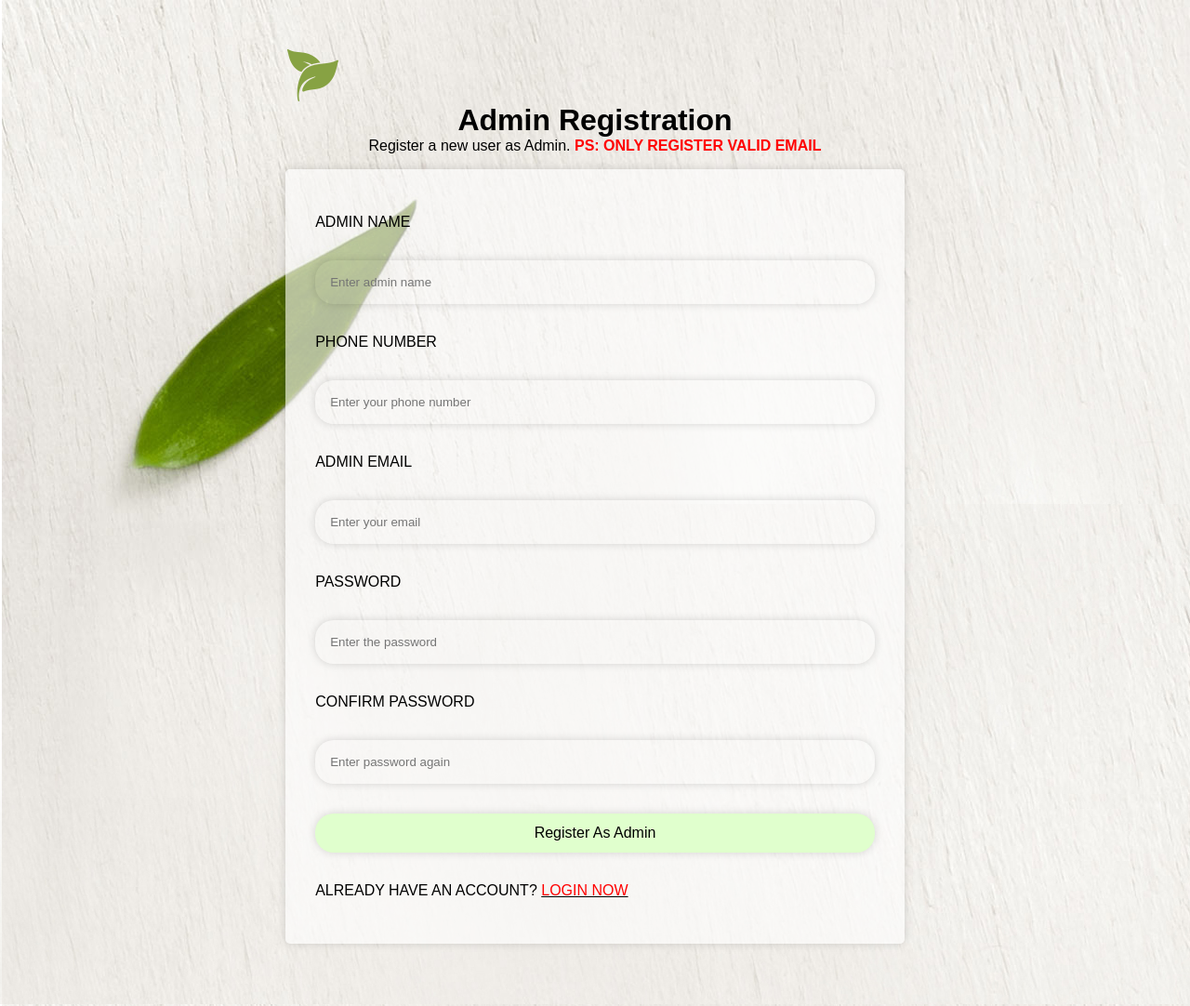
After one commit to basharulalammazu/Green-Tea-Coffee-Shop, a PHP site: page /admin/admin_reg.php in a window 1280 px wide. The commit adds this page. Shown: the whole page at 93% size. Run offline with PHP 8.4, Linux system fonts and the light colour scheme; some libraries are stand-ins or nearby versions.

Commit message:
Added REGISTER NEW ADMIN functionality from admin>dashboard>register user's

```diff
--- /dev/null
+++ b/admin/admin_reg.php
@@ -0,0 +1,127 @@
+<?php
+include '../components/connection.php';
+include '../validitycheck.php';
+
+session_start();
+
+if (isset($_SESSION['user_id']))
+    $user_id = $_SESSION['user_id'];
+else
+    $user_id = '';
+
+if (isset($_POST['submit']))
+{
+    // Sanitize and assign user inputs
+    $name = filter_var($_POST['name'], FILTER_SANITIZE_STRING);
+    $email = filter_var($_POST['email'], FILTER_SANITIZE_EMAIL);
+    $phoneNumber = filter_var($_POST['phone_number'], FILTER_SANITIZE_STRING);
+    $pass = filter_var($_POST['pass'], FILTER_SANITIZE_STRING);
+    $cpass = filter_var($_POST['cpass'], FILTER_SANITIZE_STRING);
+
+    // Validate email format
+    if (!filter_var($email, FILTER_VALIDATE_EMAIL))
+        $error_msg[] = 'Please enter a valid email address';
+
+    // Check if email already exists
+    $select_user = $conn->prepare("SELECT * FROM users WHERE email = ?");
+    $select_user->bind_param("s", $email); // Binding parameters in MySQLi
+    $select_user->execute();
+    $result = $select_user->get_result();
+
+    if ($result->num_rows > 0)
+        $error_msg[] = 'Email already exists';
+    else
+    {
+        // Check if passwords match
+        if ($pass != $cpass)
+            $error_msg[] = 'Password doesn\'t match';
+        else
+        {
+            $strongPass = isStrongPassword($pass); // Check if the password is strong
+
+            if ($strongPass === true)
+            {
+                // Hash the password for security
+                $hashed_pass = password_hash($pass, PASSWORD_BCRYPT);
+
+                $query = "INSERT INTO users (name, phone_number, email, password, user_type) VALUES (?, ?, ?, ?, 'Admin')";
+                $stmt = $conn->prepare($query);
+                $stmt->bind_param("ssss", $name, $phoneNumber, $email, $hashed_pass);
+
+                if($stmt->execute())
+                {
+                    $success_msg[] = 'Admin registration successful! Please login.';
+                    header('location: ../login.php');
+                }
+                else
+                    $error_msg[] = 'Error: ' . $conn->error;
+            }
+            else
+            {
+                if (is_array($strongPass))
+                {
+                    foreach ($strongPass as $msg)
+                        $error_msg[] = $msg;
+                }
+                else
+                    $error_msg[] = $strongPass;
+            }
+        }
+    }
+}
+?>
+
+<style type="text/css">
+    <?php include 'admin_style.css';?>
+</style>
+
+<!DOCTYPE html>
+<html lang="en">
+<head>
+    <meta charset="UTF-8">
+    <meta name="viewport" content="width=device-width, initial-scale=1.0">
+    <title>Green Tea - Admin Register</title>
+</head>
+<body>
+    <div class="main-container">
+        <section class="form-container">
+            <div class="title">
+                <img src="../assets/image/download.png">
+                <h1>Admin Registration</h1>
+                <p style="text-align: center; font-size: 16px; font-family: Arial, sans-serif;">
+                    Register a new user as Admin.
+                        <span style="color: red; font-weight: bold;">PS: ONLY REGISTER VALID EMAIL</span>
+                </p>
+            </div>
+            <form action="" method="post">
+                <div class="input-field">
+                    <p>Admin Name</p>
+                    <input type="text" name="name" placeholder="Enter admin name" maxlength="50" required value="<?php echo isset($name) ? htmlspecialchars($name) : ''; ?>">
+                </div>
+                <div class="input-field">
+                    <p>Phone Number</p>
+                    <input type="text" name="phone_number" placeholder="Enter your phone number" maxlength="14" required value="<?php echo isset($phoneNumber) ? htmlspecialchars($phoneNumber) : ''; ?>">
+                </div>
+                <div class="input-field">
+                    <p>Admin Email</p>
+                    <input type="text" name="email" placeholder="Enter your email" maxlength="50" oninput="this.value = this.value.replace(/\s/g,'')" required value="<?php echo isset($email) ? htmlspecialchars($email) : ''; ?>">
+                </div>
+                <div class="input-field">
+                    <p>Password</p>
+                    <input type="password" name="pass" placeholder="Enter the password" maxlength="50" oninput="this.value = this.value.replace(/\s/g,'')" required>
+                </div>
+                <div class="input-field">
+                    <p>Confirm Password</p>
+                    <input type="password" name="cpass" placeholder="Enter password again" maxlength="50" required>
+                </div>
+                <input type="submit" name="submit" value="Register as Admin" class="btn">
+                <p>Already have an account? <u><a href="../login.php">Login Now</a></u></p>
+            </form>
+        </section>
+    </div>
+    <script src="https://cdn.jsdelivr.net/npm/sweetalert2@11"></script>
+    <script src="https://cdnjs.cloudflare.com/ajax/libs/sweetalert/2.1.2/sweetalerts.min.js"></script>
+    <script src="script.js"></script>
+    <?php include '../components/alert.php'; ?>
+</body>
+</html>
--- a/admin/admin_style.css
+++ b/admin/admin_style.css
@@ -134,15 +134,18 @@ form h3{
   width: 60vw;
   margin: 0 auto;
 }
-.form-container form{
+
+.form-container form {
   width: 100%;
   margin: 1rem auto;
-  background: rgb(255, 255, 255/80%);
+  background: rgba(255, 255, 255, 0.6);
   box-shadow: var(--box-shadow);
   padding: 2rem;
   position: relative;
   border-radius: 5px;
 }
+
+
 textarea{
   height: 200px;
 }
--- a/login.php
+++ b/login.php
@@ -82,7 +82,7 @@ if (isset($_POST['login'])) {
             <div class="title">
                 <img src="assets/image/download.png" alt="Logo">
                 <h1>Login Now</h1>
-                <p>Lorem ipsum dolor sit amet consectetur adipisicing elit. Veritatis quo voluptatum repellat.</p>
+                <p>Login here if you're already a part of us!</p>
             </div>
             <form action = "" method = "post">
                 <div class="input-field">
--- a/registration.php
+++ b/registration.php
@@ -92,8 +92,7 @@ if (isset($_POST['submit']))
             <div class = "title">
                 <img src = "assets/image/download.png">
                 <h1>Register Now</h1>
-                <p>Lorem ipsum dolor sit amet consectetur adipisicing elit. Veritatis quo voluptatum repellat
-                </p>
+                <p>Welcome! Register now to become a part of our journey!</p>
             </div>
             <form action="" method="post">
             <div class="input-field">
--- a/style.css
+++ b/style.css
@@ -2490,6 +2490,10 @@ footer .bottom-footer {
       font-size: 0.85rem;
   }
 
+
+
+
+
   footer .bottom-footer {
       font-size: 0.8rem;
   }
```
Also changed, not shown: admin/user_account.php (+15 -1 lines), image/admin/18.jpg (added).
